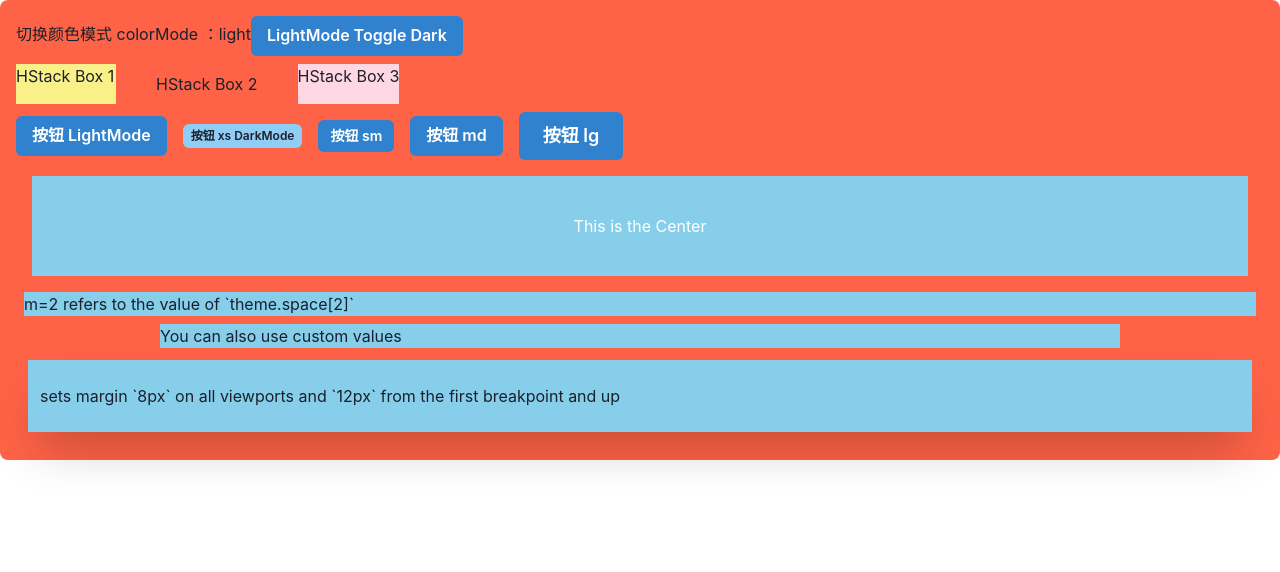
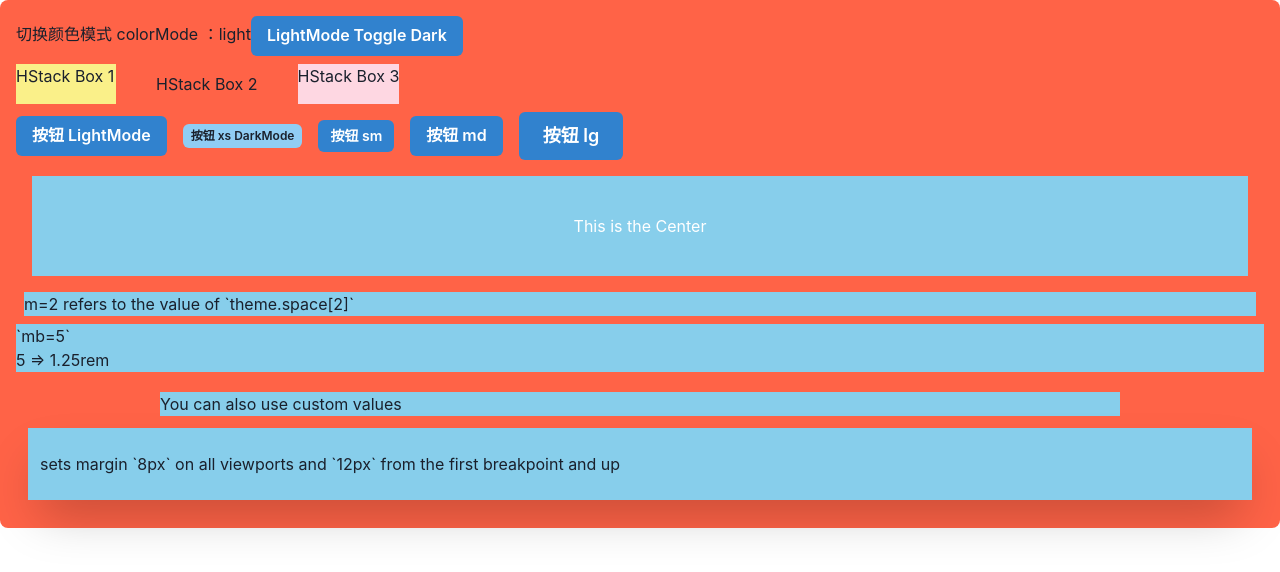
Before and after one commit to thxl2010/react-app-chakra, a React (Create React App) app: page / in a window 1280 px wide. Shown: the top 572 px of the page. Built offline with nearby package versions, Linux system fonts and the light colour scheme.

Commit message:
Chakra-UI: 主题对象 - theme.space

```diff
--- a/src/App.js
+++ b/src/App.js
@@ -65,6 +65,9 @@ function App() {
       <Box m={2} bg={bg}>
         m={2} refers to the value of `theme.space[2]`
       </Box>
+      <Box mb={5} bg={bg}>
+        `mb={5}` <p>5 => 1.25rem</p>
+      </Box>
       <Box maxW="960px" mx="auto" bg={bg}>
         You can also use custom values
       </Box>
```
